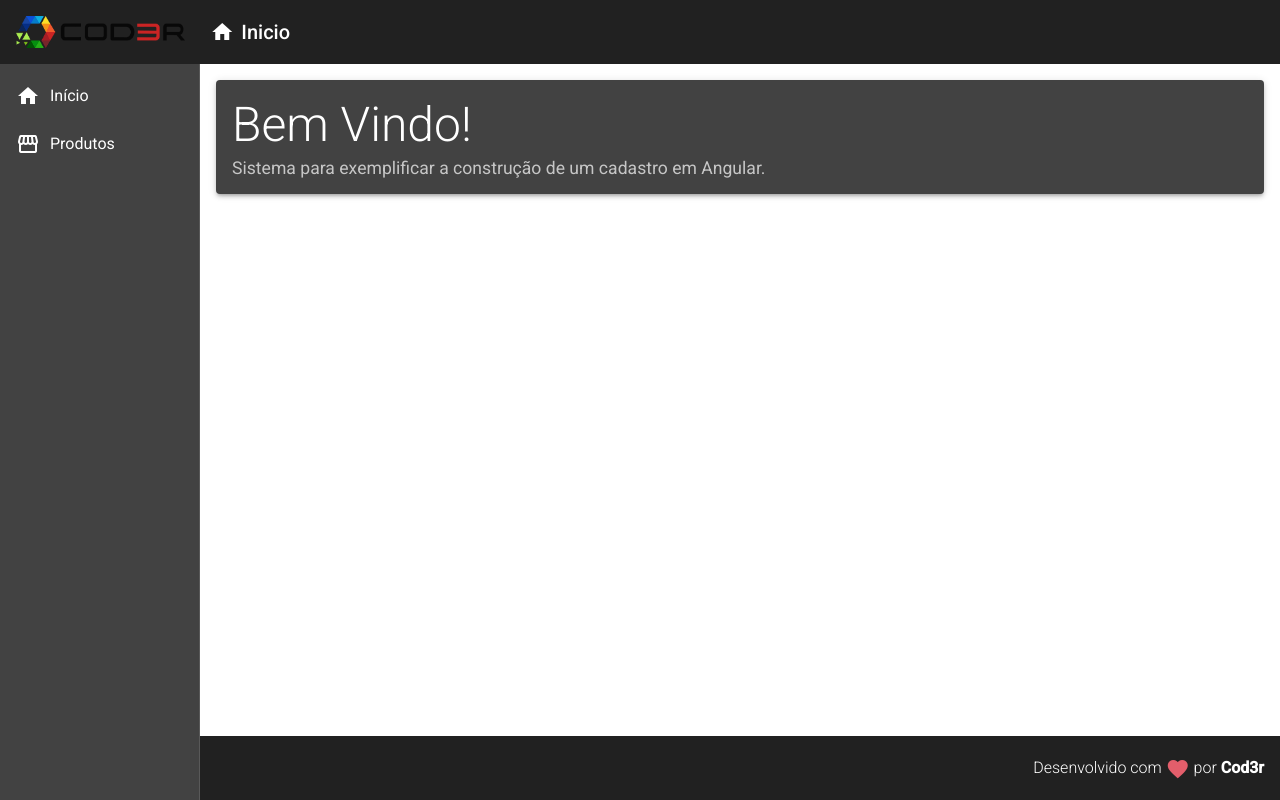
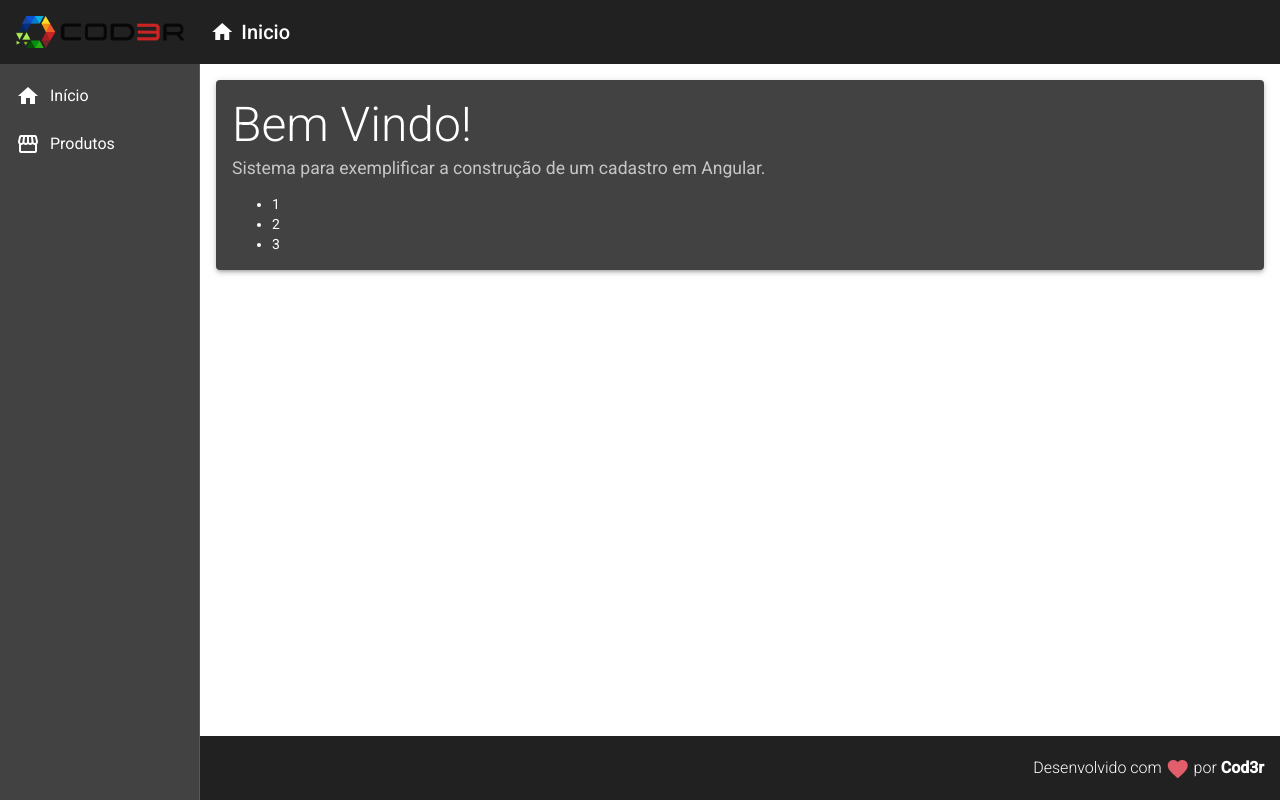
Before and after one commit to GustavoRSL/Angular_Cod3r, an Angular app in the folder Crud/frontend/: page / in a window 1280 px wide. Built offline with nearby package versions, Linux system fonts and the light colour scheme.

Commit message:
Criando diretiva estrutural.

```diff
--- a/Crud/frontend/src/app/app.module.ts
+++ b/Crud/frontend/src/app/app.module.ts
@@ -14,6 +14,7 @@ import { MatListModule} from '@angular/material/list';
 import { HomeComponent } from './views/home/home.component';
 import { ProductCrudComponent } from './views/product-crud/product-crud.component';
 import { RedDirective } from './directives/red.directive';
+import { ForDirective } from './directives/for.directive';
 
 @NgModule({
   declarations: [
@@ -23,7 +24,8 @@ import { RedDirective } from './directives/red.directive';
     NavComponent,
     HomeComponent,
     ProductCrudComponent,
-    RedDirective
+    RedDirective,
+    ForDirective
   ],
   imports: [
     BrowserModule,
--- /dev/null
+++ b/Crud/frontend/src/app/directives/for.directive.ts
@@ -0,0 +1,22 @@
+import { platformBrowserDynamic } from '@angular/platform-browser-dynamic';
+import { Directive, Input, OnInit, TemplateRef, ViewContainerRef } from '@angular/core';
+
+@Directive({
+  selector: '[appFor]'
+})
+
+export class ForDirective implements OnInit {
+
+  @Input('appForEm') numbers: number[]
+
+  constructor(private container: ViewContainerRef, private template: TemplateRef<any>) {
+
+  }
+
+  ngOnInit(): void {
+    for (let number of this.numbers){
+      this.container.createEmbeddedView(this.template, { $implicit: number });
+    }
+  }
+
+}
--- a/Crud/frontend/src/app/views/home/home.component.html
+++ b/Crud/frontend/src/app/views/home/home.component.html
@@ -5,4 +5,7 @@
   <mat-card-subtitle class="subtitle">
     Sistema para exemplificar a construção de um cadastro em Angular.
   </mat-card-subtitle>
+  <ul>
+    <li *appFor="let n em [1,2,3]"> {{ n }} </li>
+  </ul>
 </mat-card>
--- a/Crud/frontend/tsconfig.json
+++ b/Crud/frontend/tsconfig.json
@@ -5,7 +5,7 @@
     "baseUrl": "./",
     "outDir": "./dist/out-tsc",
     "forceConsistentCasingInFileNames": true,
-    "strict": true,
+    "strict": false,
     "noImplicitOverride": true,
     "noPropertyAccessFromIndexSignature": true,
     "noImplicitReturns": true,
```
